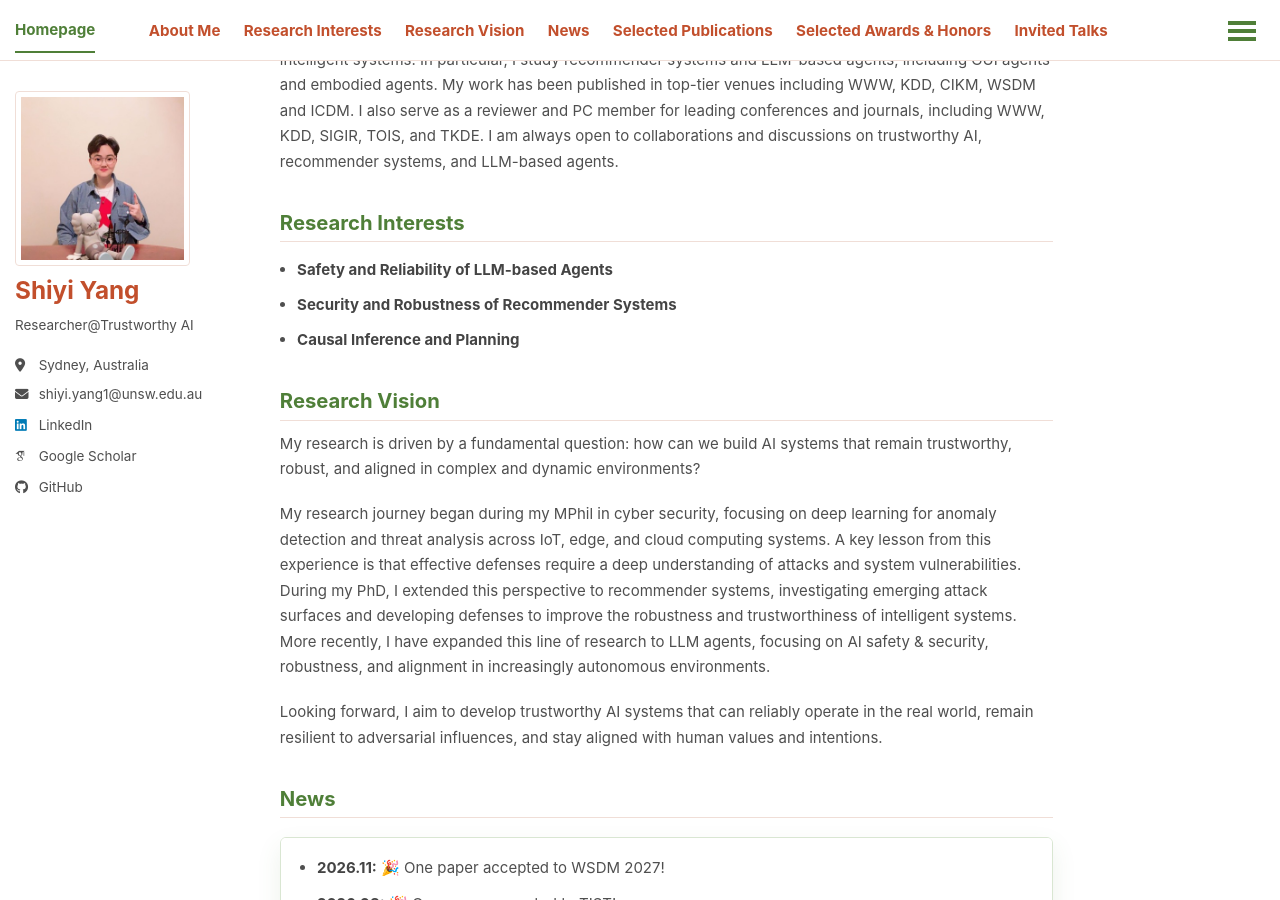
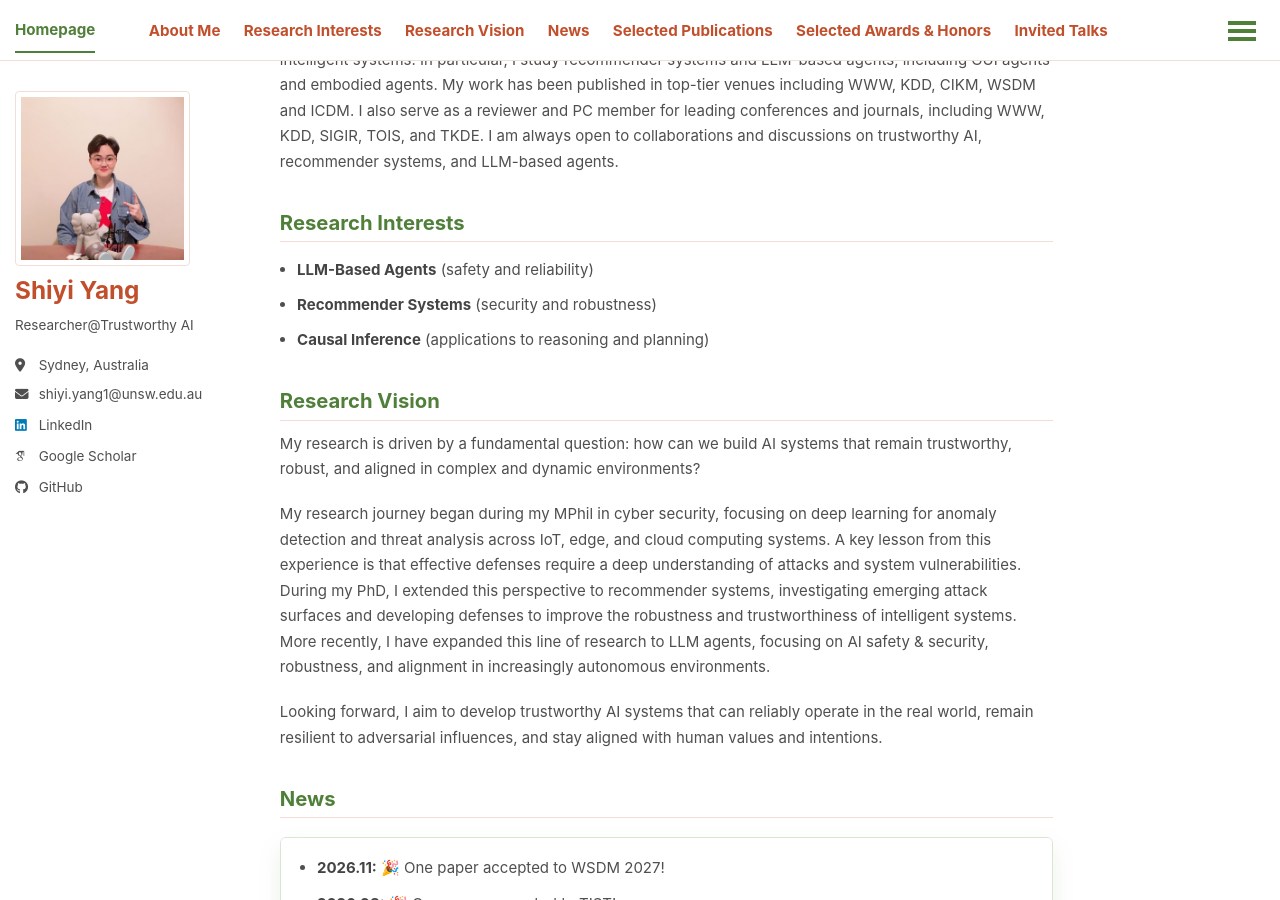
Before and after one commit to shiyiyang-ai/shiyiyang-ai.github.io, a Jekyll site: the page built from _pages/about.md, in a window 1280 px wide and 900 px high, scrolled down 305 px. Built offline with Jekyll 4.4.1, drawn with Linux system fonts in a browser that asks for light colours; some web fonts are replaced; a script bundle is joined from its source files by our own code; library files that are not in the unit come from our copies.

Commit message:
Update research interests on homepage

```diff
--- a/_pages/about.md
+++ b/_pages/about.md
@@ -14,9 +14,9 @@ permalink: /
 
 ## Research Interests
 
-- **Safety and Reliability of LLM-based Agents**
-- **Security and Robustness of Recommender Systems**
-- **Causal Inference and Planning**
+- **LLM-Based Agents** (safety and reliability)
+- **Recommender Systems** (security and robustness)
+- **Causal Inference** (applications to reasoning and planning)
 
 ## Research Vision
 
```
